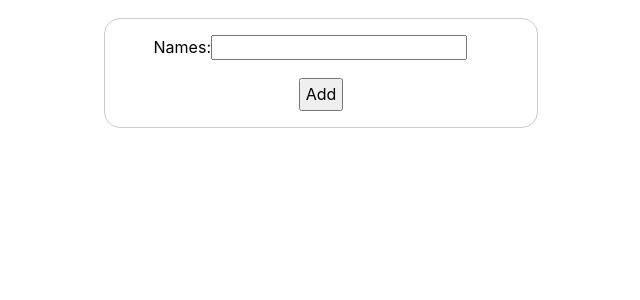
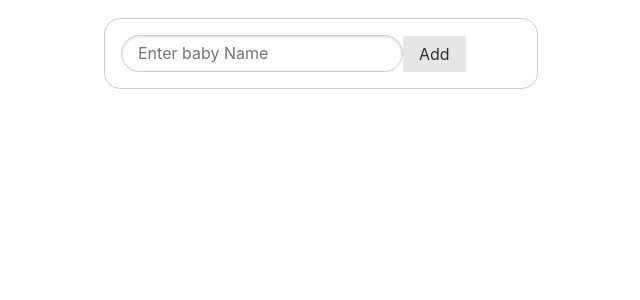
Before and after one commit to steffyannjohn/babyList-app, a React app: page / in a window 1280 px wide. Shown: the top 300 px of the page, without its empty margins (319-959 px from the left). Built offline with nearby package versions, Linux system fonts and the light colour scheme.

Commit message:
modified the code as per the code review

```diff
--- a/src/UserList/UserList.js
+++ b/src/UserList/UserList.js
@@ -1,10 +1,7 @@
 import React from 'react';
 import { ToastContainer, toast } from 'react-toastify';
 import { DragDropContext, Droppable, Draggable } from 'react-beautiful-dnd';
-// import { connect } from 'react-redux';
-// import { bindActionCreators } from 'redux';
 import 'react-toastify/dist/ReactToastify.css';
-// import { addBabyName } from './../actions/AddAction';
 import './../App.css';
 
 const grid = 8;
@@ -95,20 +92,14 @@ const getItemStyle = (isDragging, draggableStyle) => ({
             reload: false
         });
      };
-     changeFlag = (e) => {
+    //  Edit flag for maintaining check vs uncheck across session
+      onToggleCheck = (e) => {
         let element = e.target;
         element.nextSibling.classList.toggle('strikeOut');
            for (let i in this.babyList) {
-            if (this.babyList[i].list_id === element.id) {
-                if(this.babyList[i].flag === true){
-                    this.babyList[i].flag = false
-                }
-                else{
-                    this.babyList[i].flag = true
-                }
-               break;
-            }
-          };
+           if (this.babyList[i].list_id === element.id) {
+              this.babyList[i].flag =this.babyList[i].flag === true ?false:true
+              } };
           localStorage.setItem('name', JSON.stringify(this.babyList));
           this.setState({
             reload: false
@@ -131,23 +122,10 @@ const getItemStyle = (isDragging, draggableStyle) => ({
         sortToggle = (a,b) => {
             const nameA = a.name.toUpperCase();
             const nameB = b.name.toUpperCase();
-             let comparison = 0;
-             if(this.flag === false){
-              if (nameA > nameB) {
-                comparison = 1;
-              } else if (nameA < nameB) {
-                comparison = -1;
-              };
-              return comparison;
-              }
-             else{
-              if (nameB > nameA) {
-                comparison = 1;
-              } else if (nameB < nameA) {
-                comparison = -1;
-              };
-              return comparison;
-             }
+            if(this.flag === false){
+              return   (nameA>nameB ?1:(nameA<nameB?-1:0))
+            }
+             return    (nameB>nameA ?1:(nameB<nameA?-1:0))
              }
      render() {
         if (!this.state.reload) {
@@ -155,16 +133,11 @@ const getItemStyle = (isDragging, draggableStyle) => ({
                 <div>
                     <ToastContainer />
                     <br/>
-                    <form className="form" onSubmit={this.Submit}>
-                        <div>
-                            <label className="label">Names:</label>
-                            <input type="text" id="names" required />
-                        </div><br />
-
-                        <div>
-                            <button className="button" type="submit">Add</button>
-                        </div>
-                    </form>
+                    <div className="form">
+                    <form className="pure-form"onSubmit={this.Submit}>
+                     <input type="text" className="pure-input-rounded" placeholder="Enter baby Name"id="names" required/>
+                    <button type="submit" className="pure-button">Add</button>
+                    </form></div>
                     <div>
                         <br />
                         <br />
@@ -193,11 +166,10 @@ const getItemStyle = (isDragging, draggableStyle) => ({
                         provided.draggableProps.style
                       )}
                     >
-                    <input type="checkbox"  id={item.list_id}  name={item.name} value = {item.name} onChange = {(e)=>{this.changeFlag(e)}}
-                    //  checked={isChecked(this.babyList,item.name,item.flag)}
+                    <input type="checkbox" id={item.list_id}  name={item.name} value = {item.name} onChange = {(e)=>{this.onToggleCheck(e)}}
                      checked = {item.flag === true ?true:false}
                      />
-                                                <span className= {item.flag===true?'strikeOut':''}>{item.name}</span>
+                     <span className= {item.flag===true?'strikeOut':''}>{item.name}</span>
                     </div>
                   )}
                 </Draggable>
@@ -220,16 +192,3 @@ const getItemStyle = (isDragging, draggableStyle) => ({
 };
 
 export default List
-
-// function matchDispatchToProps(dispatch) {
-//     return bindActionCreators({
-//         addBabyName
-//     }, dispatch);
-// };
-
-// function mapStateToProps(state) {
-//     return {
-//         ...state
-//     }
-// };
-// export default connect(mapStateToProps, matchDispatchToProps)(List);
```
